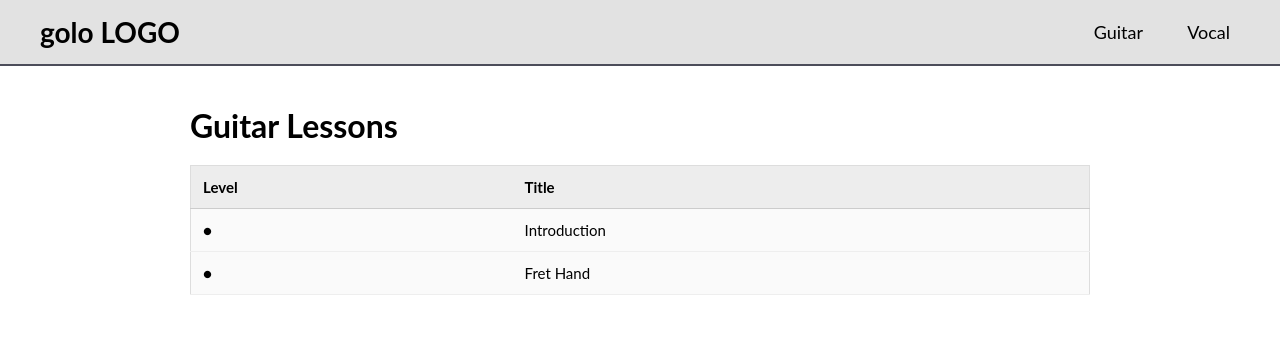
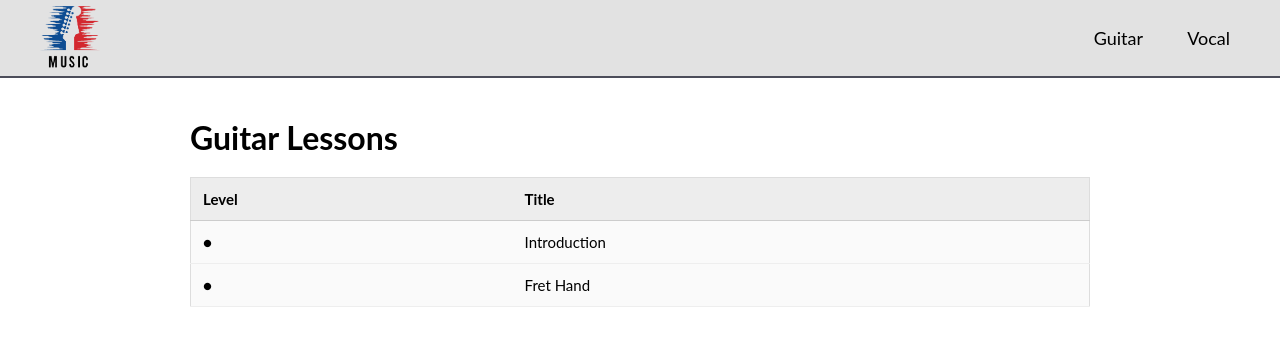
Before and after one commit to NidanStha/music_theory, a plain HTML site: page index.html in a window 1280 px wide. Drawn offline with Linux system fonts and the light colour scheme.

Commit message:
added logo

```diff
--- a/css/style.css
+++ b/css/style.css
@@ -7,10 +7,17 @@
     display: flex;
     justify-content: space-between;
     align-items: center;
-    padding: 15px 40px;
+    padding: 6px 40px;
     border-bottom: 2px solid #4C4D5A;
     background-color: #E2E2E2;
   }
+
+  .logo img {
+  width: 60px;   /* change size as you want */
+  height: auto;   /* keeps proper aspect ratio */
+  display: block; /* removes small gaps */
+}
+
   .logo {
     font-size: 28px;
     font-weight: bold;
--- a/index.html
+++ b/index.html
@@ -10,7 +10,10 @@
     <body>
 
     <div class="header">
-        <div class="logo">golo LOGO</div>
+        <div class="logo">
+  <img src="images/logo.png" alt="Logo">
+</div>
+
     <div class="nav">
         <a href="pages/1.html">Guitar</a>
         <a href="#">Vocal</a>
```
Also changed, not shown: images/logo.png (added).
